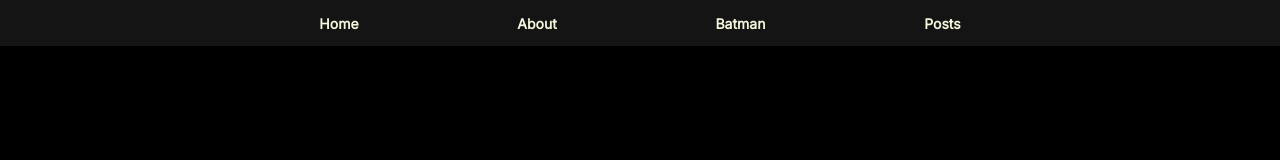
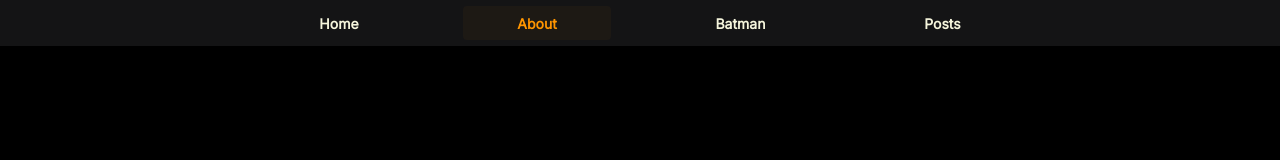
Before and after one commit to ataricoder/www, a Next.js app: page /about in a window 1280 px wide. Shown: the top 160 px of the page. Built offline with nearby package versions, Linux system fonts and the light colour scheme.

Commit message:
got active routes in header

```diff
--- a/components/header/header.js
+++ b/components/header/header.js
@@ -1,31 +1,41 @@
 import Link from "next/link";
+import { useRouter } from "next/router";
 import styles from "./header.module.css";
 
-const Header = () => (
+const Header = () => {
+	const router = useRouter();
+
+	const home = router.pathname == "/" ? styles.active : "";
+	const about = router.pathname == "/about" ? styles.active : "";
+	const bat = router.pathname == "/batman" ? styles.active : "";
+	const posts = router.pathname == "/post-list" ? styles.active : "";
+
+	return (
 		<nav className={styles.navbar}>
 			<div className={styles.group}>
 				<Link href="/">
-				<a className={styles.link} title="Home Page">
+					<a className={styles.link + " " + home} title="Home Page">
 						Home
 					</a>
 				</Link>
 				<Link href="/about">
-				<a className={styles.link} title="About Page">
+					<a className={styles.link + " " + about} title="About Page">
 						About
 					</a>
 				</Link>
 				<Link href="/batman">
-				<a className={styles.link} title="Batman Page">
+					<a className={styles.link + " " + bat} title="Batman Page">
 						Batman
 					</a>
 				</Link>
 				<Link href="/post-list">
-				<a className={styles.link} title="Posts Page">
+					<a className={styles.link + " " + posts} title="Posts Page">
 						Posts
 					</a>
 				</Link>
 			</div>
 		</nav>
 	);
+};
 
 export default Header;
--- a/components/header/header.module.css
+++ b/components/header/header.module.css
@@ -39,6 +39,12 @@
 	border-radius: 4px;
 }
 
+.active {
+	color: rgb(255, 149, 0);
+	background-color: rgb(255, 149, 0, 0.04);
+	border-radius: 4px;
+}
+
 @media (max-width: 640px) {
 	.navbar {
 	}
```
Lines whose indentation alone changed are shown as unchanged.
